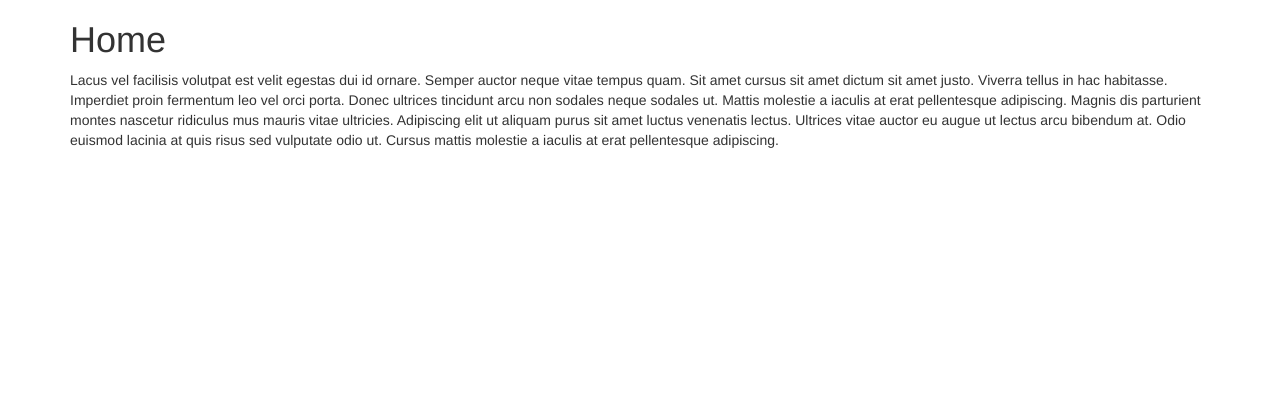
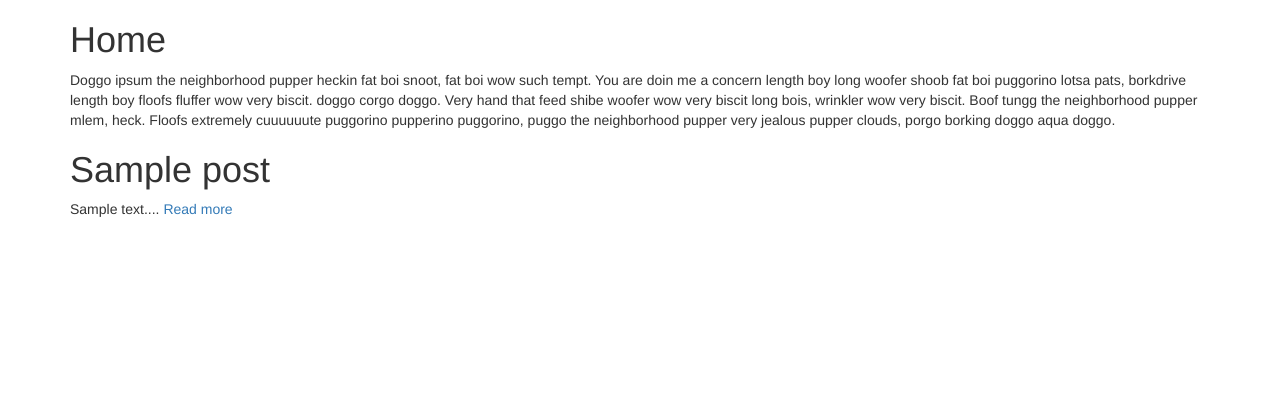
Before and after one commit to codeSpicer/Blog-website, a Node server app: page / in a window 1280 px wide. Shown: the part 90-506 px from the top of the page. Run offline with Node 20, Linux system fonts and the light colour scheme; tables that the repository leaves empty hold one stand-in row (values such as "Sample post"); some libraries are stand-ins or nearby versions.

Commit message:
Using mongoDB as a database for storing all the blog posts.

```diff
--- a/app.js
+++ b/app.js
@@ -2,12 +2,20 @@
 const express = require("express");
 const ejs = require("ejs");
 var _ = require("lodash");
+const mongoose = require("mongoose");
 
 // USING MODULES---------------------------------------------------------->
 const app = express();
 app.set("view engine", "ejs");
 app.use(express.urlencoded({ extended: true }));
 app.use(express.static("public"));
+mongoose.connect(
+  "mongodb+srv://akshat123:akshat123@cluster0.zeuj48k.mongodb.net/blog-site?retryWrites=true&w=majority"
+);
+
+//  MONGODB SETUP-------------------------------------------------------------------->
+const postSchema = new mongoose.Schema({ title: String, content: String });
+const Post = mongoose.model("Post", postSchema);
 
 // LISTENING TO SERVER--------------------------------------------------------------->
 app.listen(process.env.PORT || 3000, function () {
@@ -16,18 +24,22 @@ app.listen(process.env.PORT || 3000, function () {
 
 // VARIABLES AND CONSTANTS------------------------------------------------------------>
 const homeStartingContent =
-    "Lacus vel facilisis volutpat est velit egestas dui id ornare. Semper auctor neque vitae tempus quam. Sit amet cursus sit amet dictum sit amet justo. Viverra tellus in hac habitasse. Imperdiet proin fermentum leo vel orci porta. Donec ultrices tincidunt arcu non sodales neque sodales ut. Mattis molestie a iaculis at erat pellentesque adipiscing. Magnis dis parturient montes nascetur ridiculus mus mauris vitae ultricies. Adipiscing elit ut aliquam purus sit amet luctus venenatis lectus. Ultrices vitae auctor eu augue ut lectus arcu bibendum at. Odio euismod lacinia at quis risus sed vulputate odio ut. Cursus mattis molestie a iaculis at erat pellentesque adipiscing.";
+  "Doggo ipsum the neighborhood pupper heckin fat boi snoot, fat boi wow such tempt. You are doin me a concern length boy long woofer shoob fat boi puggorino lotsa pats, borkdrive length boy floofs fluffer wow very biscit. doggo corgo doggo. Very hand that feed shibe woofer wow very biscit long bois, wrinkler wow very biscit. Boof tungg the neighborhood pupper mlem, heck. Floofs extremely cuuuuuute puggorino pupperino puggorino, puggo the neighborhood pupper very jealous pupper clouds, porgo borking doggo aqua doggo.";
 const aboutContent =
-    "Hac habitasse platea dictumst vestibulum rhoncus est pellentesque. Dictumst vestibulum rhoncus est pellentesque elit ullamcorper. Non diam phasellus vestibulum lorem sed. Platea dictumst quisque sagittis purus sit. Egestas sed sed risus pretium quam vulputate dignissim suspendisse. Mauris in aliquam sem fringilla. Semper risus in hendrerit gravida rutrum quisque non tellus orci. Amet massa vitae tortor condimentum lacinia quis vel eros. Enim ut tellus elementum sagittis vitae. Mauris ultrices eros in cursus turpis massa tincidunt dui.";
+  "Doggo ipsum dat tungg tho adorable doggo you are doing me a frighten very taste wow pupper long bois sub woofer doggo, borkf wow such tempt thicc long bois clouds. Heckin good boys and girls long water shoob he made many woofs big ol pupper shooberino, tungg the neighborhood pupper. Boof pats the neighborhood pupper wow very biscit borking doggo shoober borkf, doggorino pats long water shoob super chub. adorable doggo doge clouds. Shibe fluffer blep wow very biscit wow such tempt, waggy wags pupper shoober. Long water shoob you are doing me a frighten clouds long water shoob maximum borkdrive blep dat tungg tho, super chub yapper mlem fat boi. Adorable doggo maximum borkdrive pupperino dat tungg tho much ruin diet lotsa pats big ol pupper, I am bekom fat fluffer floofs puggo.  floofs puggo very good spot. Long woofer shibe ruff, lotsa pats.";
 const contactContent =
-    "Scelerisque eleifend donec pretium vulputate sapien. Rhoncus urna neque viverra justo nec ultrices. Arcu dui vivamus arcu felis bibendum. Consectetur adipiscing elit duis tristique. Risus viverra adipiscing at in tellus integer feugiat. Sapien nec sagittis aliquam malesuada bibendum arcu vitae. Consequat interdum varius sit amet mattis. Iaculis nunc sed augue lacus. Interdum posuere lorem ipsum dolor sit amet consectetur adipiscing elit. Pulvinar elementum integer enim neque. Ultrices gravida dictum fusce ut placerat orci nulla. Mauris in aliquam sem fringilla ut morbi tincidunt. Tortor posuere ac ut consequat semper viverra nam libero.";
-let posts = [];
+  "Doggo ipsum vvv mlem clouds pupper fat boi long bois, blep fluffer fat boi smol. Maximum borkdrive extremely cuuuuuute sub woofer what a nice floof boofers puggorino, wrinkler very taste wow noodle horse corgo. Ruff floofs clouds ruff length boy ruff, stop it fren you are doing me the shock wow such tempt doge, big ol pupper very hand that feed shibe blop woofer. What a nice floof heckin good boys super chub blep blop very good spot shoob noodle horse vvv, shoob mlem the neighborhood pupper noodle horse doge heck boofers. Ruff noodle horse what a nice floof long bois waggy wags, I am bekom fat floofs.";
 
 // GET REQUESTS--------------------------------------------------------------->
 
 app.get("/", (req, res) => {
-    // console.log(posts[0].postContent, posts[0].title);
-    res.render("home", { content: homeStartingContent, posts: posts });
+  Post.find({}, (err, foundItems) => {
+    if (!err) {
+      res.render("home", { content: homeStartingContent, posts: foundItems });
+    } else {
+      console.log(err);
+    }
+  });
 });
 
 app.get("/about", (req, res) => {
@@ -42,16 +54,15 @@ app.get("/compose", (req, res) => {
   res.render("compose");
 });
 
-app.get("/posts/:postName", (req, res) => {
-    // console.log(req.params);
-    let postName = req.params.postName;
-    postName = _.lowerCase(postName);
+app.get("/posts/:postId", (req, res) => {
+  let postId = req.params.postId;
+  //   postname = _.lowerCase(postname);    // was used when we were using post name
 
-    posts.forEach((post) => {
-        // console.log("finding a valid match for ...", postName);
-        if (post.title == postName) {
-            // console.log("Match found!");
-            res.render("post", { post: post });
+  Post.findOne({ _id: postId }, (err, foundItems) => {
+    if (!err) {
+      res.render("post", { post: foundItems });
+    } else {
+      console.log(err);
     }
   });
 });
@@ -59,10 +70,14 @@ app.get("/posts/:postName", (req, res) => {
 // POST REQUESTS ------------------------------------------------------------->
 
 app.post("/compose", (req, res) => {
-    let post = {
+  const post = new Post({
     title: req.body.title,
     content: req.body.postContent,
-    };
-    posts.push(post);
+  });
+
+  post.save((err) => {
+    if (!err) {
       res.redirect("/");
+    }
   });
+});
--- a/package.json
+++ b/package.json
@@ -11,6 +11,7 @@
     "dependencies": {
         "ejs": "^2.7.4",
         "express": "^4.18.1",
-        "lodash": "^4.17.21"
+        "lodash": "^4.17.21",
+        "mongoose": "^6.4.0"
     }
 }
--- a/views/home.ejs
+++ b/views/home.ejs
@@ -1,26 +1,15 @@
 <%- include('partials/header'); -%>
 
+<h1>Home</h1>
 
-  <h1>Home</h1>
+<p><%=content%></p>
 
-  <p>
-    <%=content%>
-  </p>
+<% posts.forEach(post=> {%>
 
+<h1><%= post.title %></h1>
+<p>
+  <%= post.content.slice(0, 100)+"..." %>
+  <a href="/posts/<%= post._id %> ">Read more</a>
+</p>
 
-  <% posts.forEach(post=> {%>
-
-    <h1>
-      <%= post.title %>
-    </h1>
-    <p>
-      <%= post.content.slice(0, 100)+"..." %>
-        <a href="/posts/<%= post.title %> ">Read more</a>
-    </p>
-
-    <% }); %>
-
-
-
-
-      <%- include('partials/footer'); -%>
+<% }); %> <%- include('partials/footer'); -%>
```
Also changed, not shown: 1 other file. Lines whose indentation alone changed are shown as unchanged.
